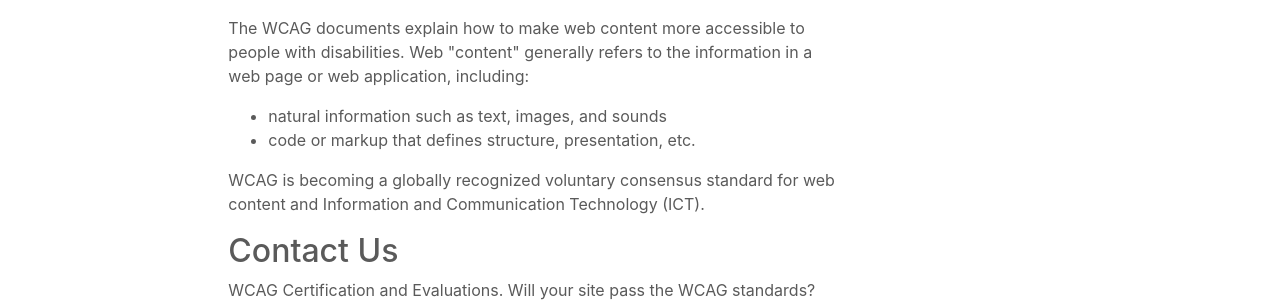
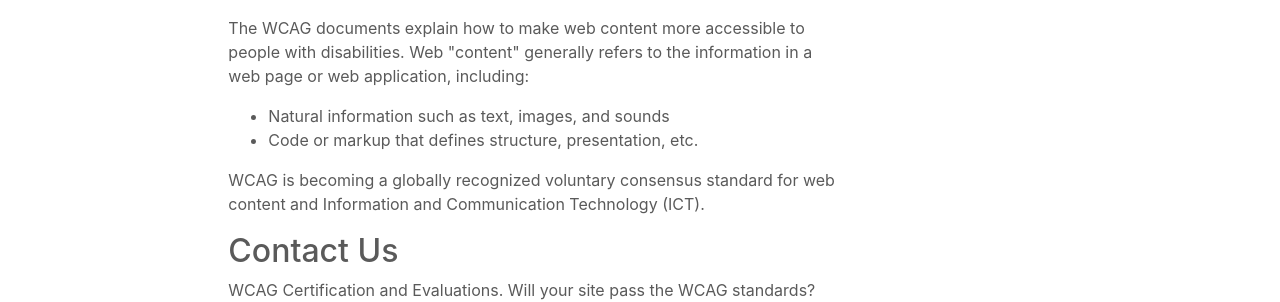
Before and after one commit to Kaffeianted-Kodemonkey/VPAT-Compliant, a Jekyll site: the page built from 508.html, in a window 1280 px wide and 900 px high, scrolled down 755 px. Shown: the part 351-653 px from the top of the window. Built offline with Jekyll 4.4.1, drawn with Linux system fonts in a browser that asks for light colours; comment, search, counter and statistics services are not loaded.

```diff
--- a/508.html
+++ b/508.html
@@ -37,8 +37,8 @@ organizations, and governments internationally.</p>
 page or web application, including:</p>
 
 <ul>
-  <li>natural information such as text, images, and sounds</li>
-  <li>code or markup that defines structure, presentation, etc.</li>
+  <li>Natural information such as text, images, and sounds</li>
+  <li>Code or markup that defines structure, presentation, etc.</li>
 </ul>
 <p>WCAG is becoming a globally recognized voluntary consensus standard for web content and Information and Communication Technology (ICT).</p>
 
```
